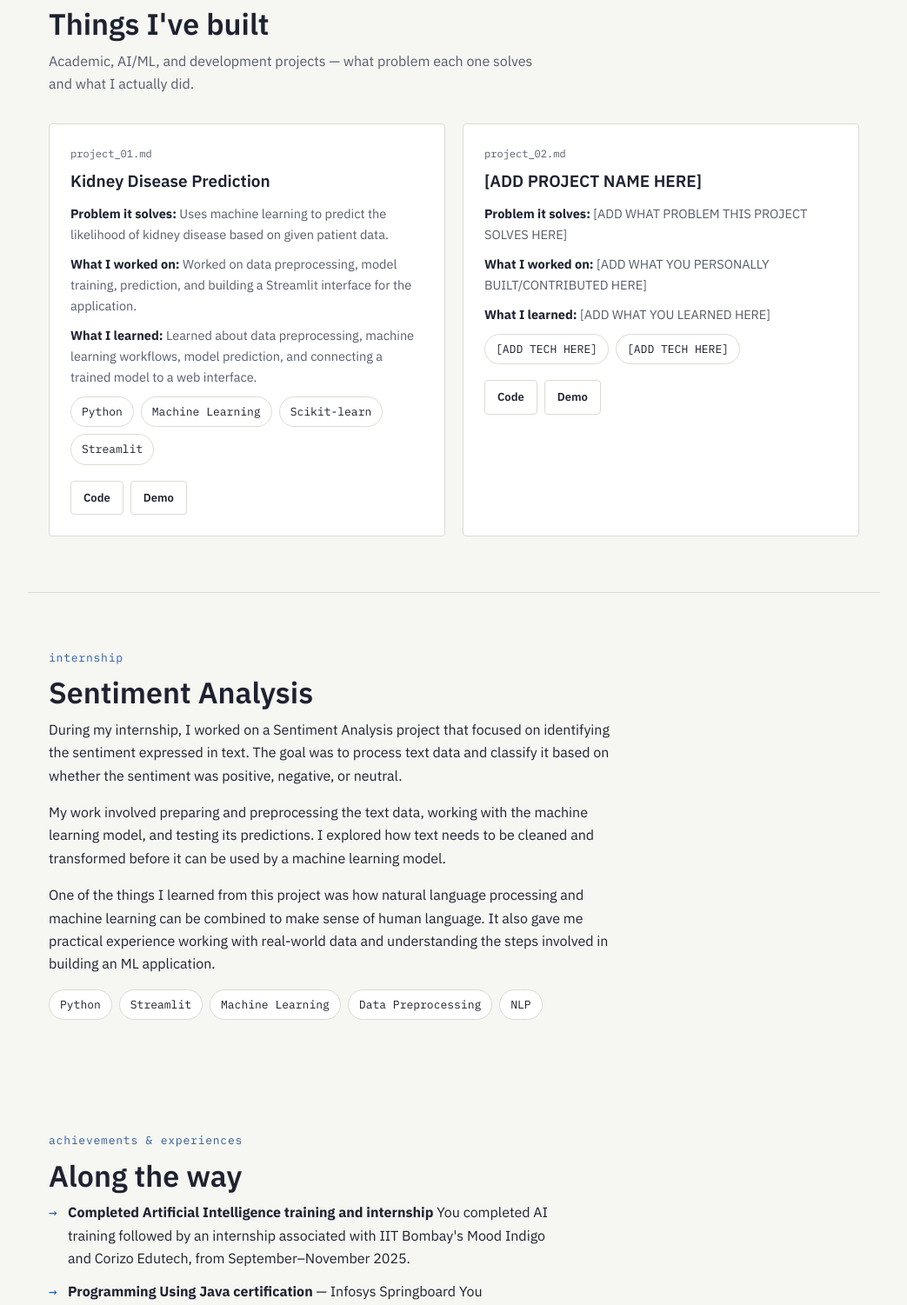
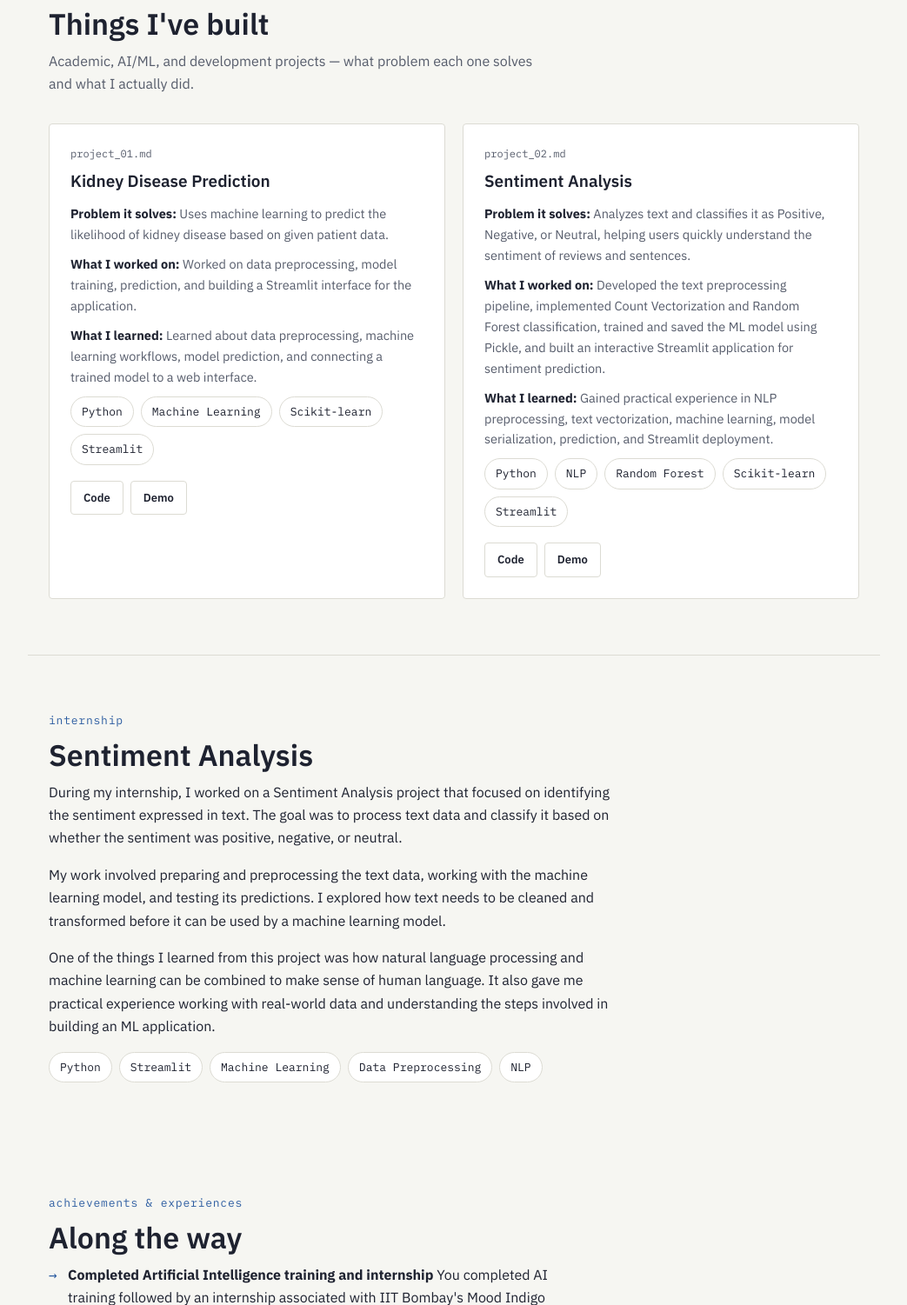
Before and after one commit to hemasree2423-oss/portfolio, a Django app: page /projects/ in a window 1280 px wide. Shown: the part 152-1653 px from the top of the page at 87% size, without its empty margins (118-1161 px from the left). Run offline with Django 5.2, Linux system fonts and the light colour scheme.

Commit message:
Update project

```diff
--- a/templates/projects.html
+++ b/templates/projects.html
@@ -47,19 +47,57 @@
 
 <article class="project-card">
   <p class="project-file">project_02.md</p>
-      <h2>[ADD PROJECT NAME HERE]</h2>
-      <p class="project-field"><strong>Problem it solves:</strong> [ADD WHAT PROBLEM THIS PROJECT SOLVES HERE]</p>
-      <p class="project-field"><strong>What I worked on:</strong> [ADD WHAT YOU PERSONALLY BUILT/CONTRIBUTED HERE]</p>
-      <p class="project-field"><strong>What I learned:</strong> [ADD WHAT YOU LEARNED HERE]</p>
+
+  <h2>Sentiment Analysis</h2>
+
+  <p class="project-field">
+    <strong>Problem it solves:</strong>
+    Analyzes text and classifies it as Positive, Negative, or Neutral,
+    helping users quickly understand the sentiment of reviews and sentences.
+  </p>
+
+  <p class="project-field">
+    <strong>What I worked on:</strong>
+    Developed the text preprocessing pipeline, implemented Count Vectorization
+    and Random Forest classification, trained and saved the ML model using
+    Pickle, and built an interactive Streamlit application for sentiment prediction.
+  </p>
+
+  <p class="project-field">
+    <strong>What I learned:</strong>
+    Gained practical experience in NLP preprocessing, text vectorization,
+    machine learning, model serialization, prediction, and Streamlit deployment.
+  </p>
+
   <div class="tag-row">
-        <span class="tag">[ADD TECH HERE]</span>
-        <span class="tag">[ADD TECH HERE]</span>
+    <span class="tag">Python</span>
+    <span class="tag">NLP</span>
+    <span class="tag">Random Forest</span>
+    <span class="tag">Scikit-learn</span>
+    <span class="tag">Streamlit</span>
   </div>
+
   <div class="project-actions">
-        <a href="[ADD GITHUB LINK HERE]" class="btn btn-ghost btn-sm" target="_blank" rel="noopener">Code</a>
-        <a href="[ADD DEMO LINK HERE IF AVAILABLE]" class="btn btn-ghost btn-sm" target="_blank" rel="noopener">Demo</a>
+    <a
+      href="https://github.com/hemasree2423-oss/sentiment_analysis"
+      class="btn btn-ghost btn-sm"
+      target="_blank"
+      rel="noopener"
+    >
+      Code
+    </a>
+
+    <a
+      href="[YOUR STREAMLIT APP LINK]"
+      class="btn btn-ghost btn-sm"
+      target="_blank"
+      rel="noopener"
+    >
+      Demo
+    </a>
   </div>
 </article>
+
 
   </div>
 </section>
```
Lines whose indentation alone changed are shown as unchanged.
